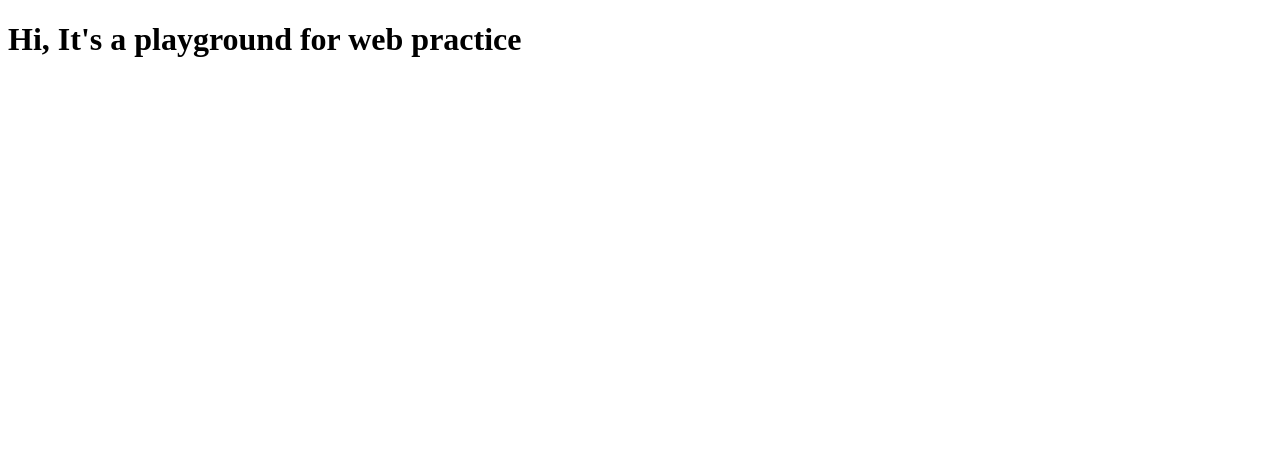
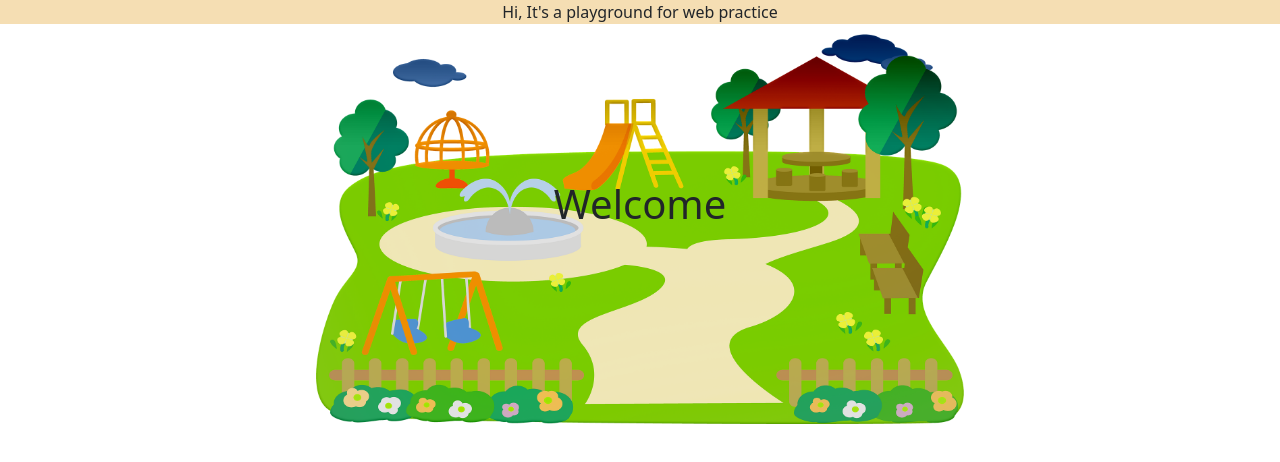
Before and after one commit to hyuntae0117/prac-web-playground, a plain HTML site: page index.html in a window 1280 px wide. Drawn offline with nearby package versions, Linux system fonts and the light colour scheme.

Commit message:
Styled index

```diff
--- /dev/null
+++ b/app.js
@@ -0,0 +1,27 @@
+const heroTextElem = document.querySelector('.hero-banner h1');
+const strText = heroTextElem.textContent;
+const splitText = strText.split("");
+heroTextElem.textContent = "";
+for (let i = 0; i < splitText.length; i++) {
+  heroTextElem.innerHTML += "<span>" + splitText[i] + "</span>";
+}
+
+let char = 0;
+let timer = setInterval(onTick, 50);
+
+function onTick() {
+  const span = heroTextElem.querySelectorAll('span')[char];
+  span.classList.add('fade-in');
+  char++
+
+  if (char === splitText.length) {
+    complete();
+    return;
+  }
+}
+
+
+function complete() {
+  clearInterval(timer);
+  timer = null;
+}
--- a/index.html
+++ b/index.html
@@ -5,12 +5,29 @@
   <meta charset="UTF-8">
   <meta http-equiv="X-UA-Compatible" content="IE=edge">
   <meta name="viewport" content="width=device-width, initial-scale=1.0">
+  <link href="https://cdn.jsdelivr.net/npm/bootstrap@5.1.3/dist/css/bootstrap.min.css" rel="stylesheet"
+    integrity="sha384-1BmE4kWBq78iYhFldvKuhfTAU6auU8tT94WrHftjDbrCEXSU1oBoqyl2QvZ6jIW3" crossorigin="anonymous">
+  <link rel="stylesheet" href="style.css">
   <title>Document</title>
 </head>
 
 <body>
-  <h1>Hi, It's a playground for web practice</h1>
+  <header>Hi, It's a playground for web practice</header>
+  <main>
+    <div class="container">
+      <div class="row">
+        <div class="col-lg-12">
+          <div class="hero-banner">
+            <h1>Welcome</h1>
+          </div>
+        </div>
+      </div>
+    </div>
+  </main>
+  <footer>
 
+  </footer>
+  <script src="app.js"></script>
 </body>
 
 </html>
--- /dev/null
+++ b/style.css
@@ -0,0 +1,30 @@
+header {
+  background-color: wheat;
+  text-align: center;
+}
+
+
+.hero-banner {
+  display: flex;
+  align-items: center;
+  justify-content: center;
+  height: 400px;
+  background-image: url(image/playground.png);
+  background-size: contain;
+  background-position: center;
+  background-repeat: no-repeat;
+}
+
+.hero-banner h1 {
+  margin-bottom: 40px;
+}
+
+
+.fade-in {
+  opacity: 1 !important;
+}
+
+.hero-banner h1 span {
+  opacity: 0;
+  transition: all 0.5s ease;
+}
```
Also changed, not shown: image/playground.png (added).
